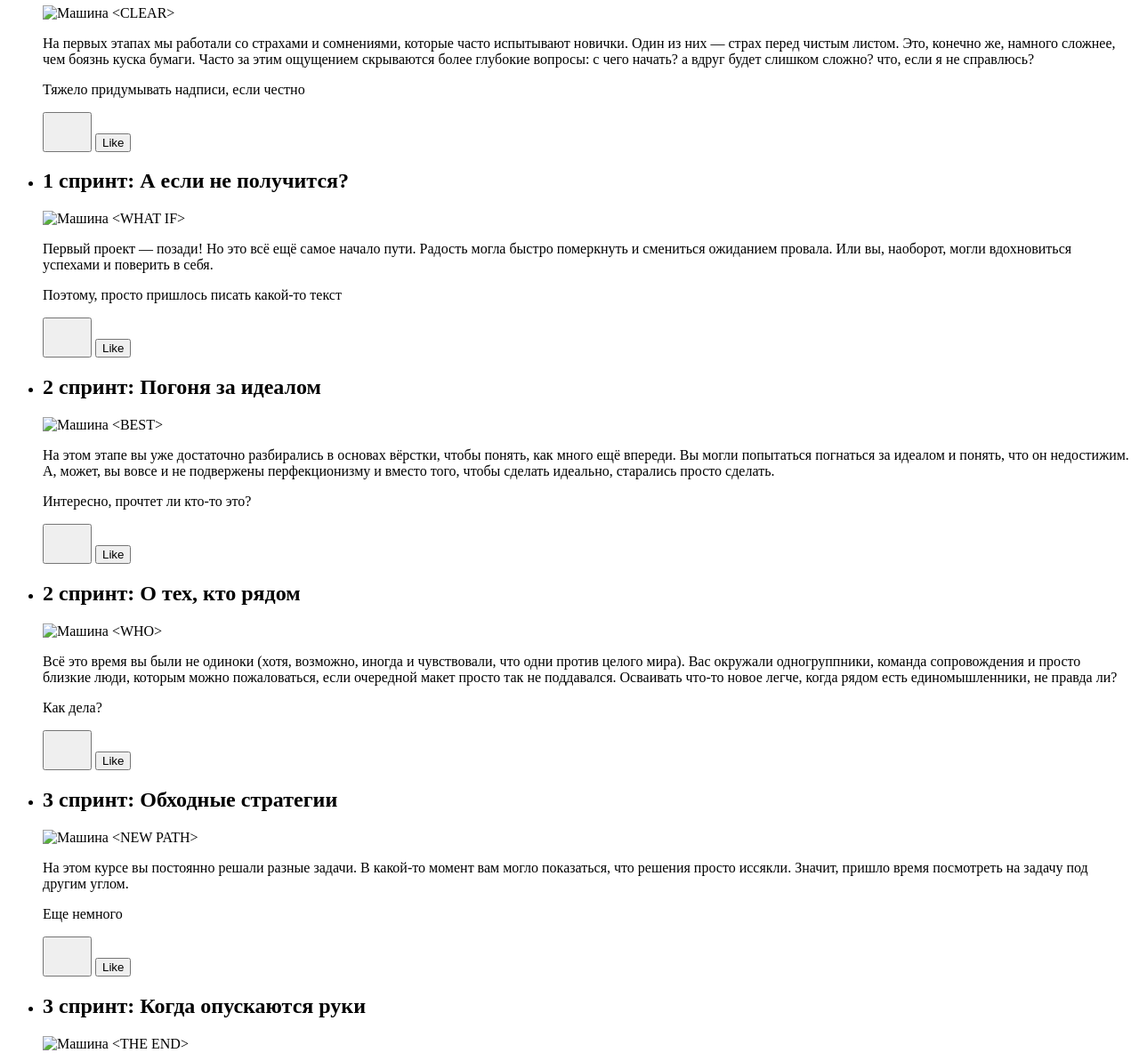
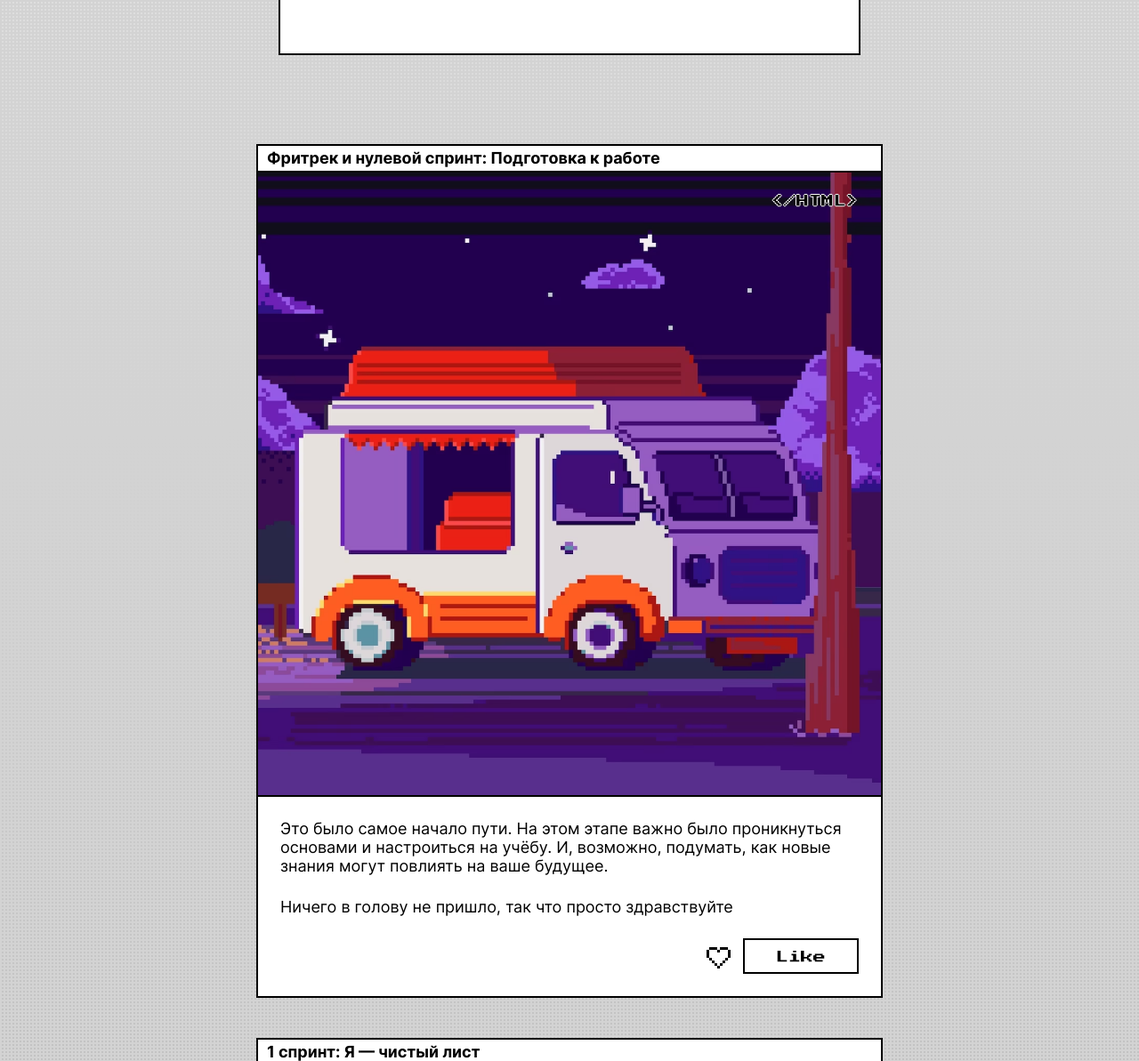
Before and after one commit to TIKTIRK/zakrivayuschiy-teg-ad, a plain HTML site: page index.html in a window 1280 px wide. Shown: the part 400-1593 px from the top of the page at 89% size. Drawn offline with Linux system fonts and the light colour scheme; the site is published under a folder, as on GitHub Pages, so addresses that start at the root find nothing.

Commit message:
deploy site

```diff
--- a/index.html
+++ b/index.html
@@ -4,12 +4,12 @@
 		<meta charset="UTF-8" />
 		<meta name="viewport" content="width=device-width, initial-scale=1.0" />
 		<title>Закрывающий тег</title>
-		<link rel="stylesheet" href="/fonts/fonts.css" />
-		<link rel="stylesheet" href="/styles/variables.css" />
-		<link rel="stylesheet" href="/styles/globals.css" />
-		<link rel="stylesheet" href="/styles/style.css" />
-		<link rel="stylesheet" href="/styles/animations.css" />
-		<link rel="icon" href="/svg/favicon.svg" type="image/svg" />
+		<link rel="stylesheet" href="fonts/fonts.css" />
+		<link rel="stylesheet" href="styles/variables.css" />
+		<link rel="stylesheet" href="styles/globals.css" />
+		<link rel="stylesheet" href="styles/style.css" />
+		<link rel="stylesheet" href="styles/animations.css" />
+		<link rel="icon" href="svg/favicon.svg" type="image/svg" />
 	</head>
 	<body class="page">
 		<header class="header">
@@ -27,7 +27,7 @@
 						</h2>
 						<div class="image">
 							<img
-								src="/images/car.png"
+								src="images/car.png"
 								alt="Машина"
 								class="card__image"
 								loading="lazy"
@@ -89,7 +89,7 @@
 						<h2 class="card__caption">1 спринт: Я — чистый лист</h2>
 						<div class="image">
 							<img
-								src="/images/car.png"
+								src="images/car.png"
 								alt="Машина"
 								class="card__image filter__grayscale"
 								loading="lazy"
@@ -152,7 +152,7 @@
 						<h2 class="card__caption">1 спринт: А если не получится?</h2>
 						<div class="image">
 							<img
-								src="/images/car.png"
+								src="images/car.png"
 								alt="Машина"
 								class="card__image filter__brightness"
 								loading="lazy"
@@ -214,7 +214,7 @@
 						<h2 class="card__caption">2 спринт: Погоня за идеалом</h2>
 						<div class="image">
 							<img
-								src="/images/car.png"
+								src="images/car.png"
 								alt="Машина"
 								class="card__image filter__hue-rotate"
 								loading="lazy"
@@ -276,7 +276,7 @@
 						<h2 class="card__caption">2 спринт: О тех, кто рядом</h2>
 						<div class="image">
 							<img
-								src="/images/car.png"
+								src="images/car.png"
 								alt="Машина"
 								class="card__image filter__sepia"
 								loading="lazy"
@@ -339,7 +339,7 @@
 						<h2 class="card__caption">3 спринт: Обходные стратегии</h2>
 						<div class="image">
 							<img
-								src="/images/car.png"
+								src="images/car.png"
 								alt="Машина"
 								class="card__image filter__blur"
 								loading="lazy"
@@ -399,7 +399,7 @@
 						<h2 class="card__caption">3 спринт: Когда опускаются руки</h2>
 						<div class="image">
 							<img
-								src="/images/car.png"
+								src="images/car.png"
 								alt="Машина"
 								class="card__image filter__contrast"
 								loading="lazy"
@@ -461,7 +461,7 @@
 						<h2 class="card__caption">«Сейчас я здесь»</h2>
 						<div class="image">
 							<img
-								src="/images/car.png"
+								src="images/car.png"
 								alt="Машина"
 								class="card__image filter__mix"
 								loading="lazy"
@@ -536,7 +536,7 @@
 					class="icon-floppy"
 					xmlns="http://www.w3.org/2000/svg"
 				>
-					<use href="/svg/floppy.svg#floppy"></use>
+					<use href="svg/floppy.svg#floppy"></use>
 				</svg>
 				<span class="button__text">Сохранить на память</span>
 			</button>
@@ -550,7 +550,7 @@
 						fill="currentColor"
 						xmlns="http://www.w3.org/2000/svg"
 					>
-						<use href="/svg/floppy.svg#floppy"></use>
+						<use href="svg/floppy.svg#floppy"></use>
 					</svg>
 					<p class="text__popup">Вставьте дискету, чтобы продолжить</p>
 				</div>
@@ -564,6 +564,6 @@
 				</button>
 			</dialog>
 		</main>
-		<script src="/scripts/like.js"></script>
+		<script src="scripts/like.js"></script>
 	</body>
 </html>
```
Also changed, not shown: 1 other file.
